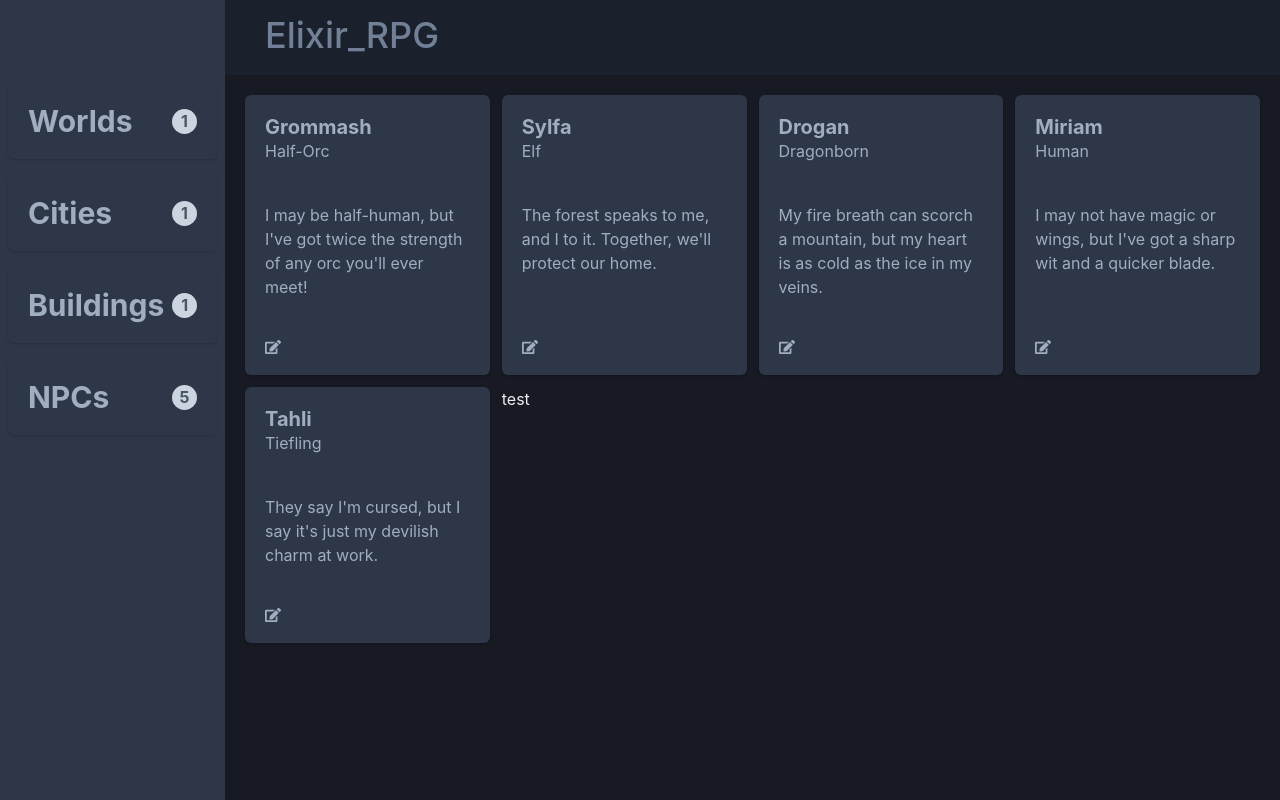
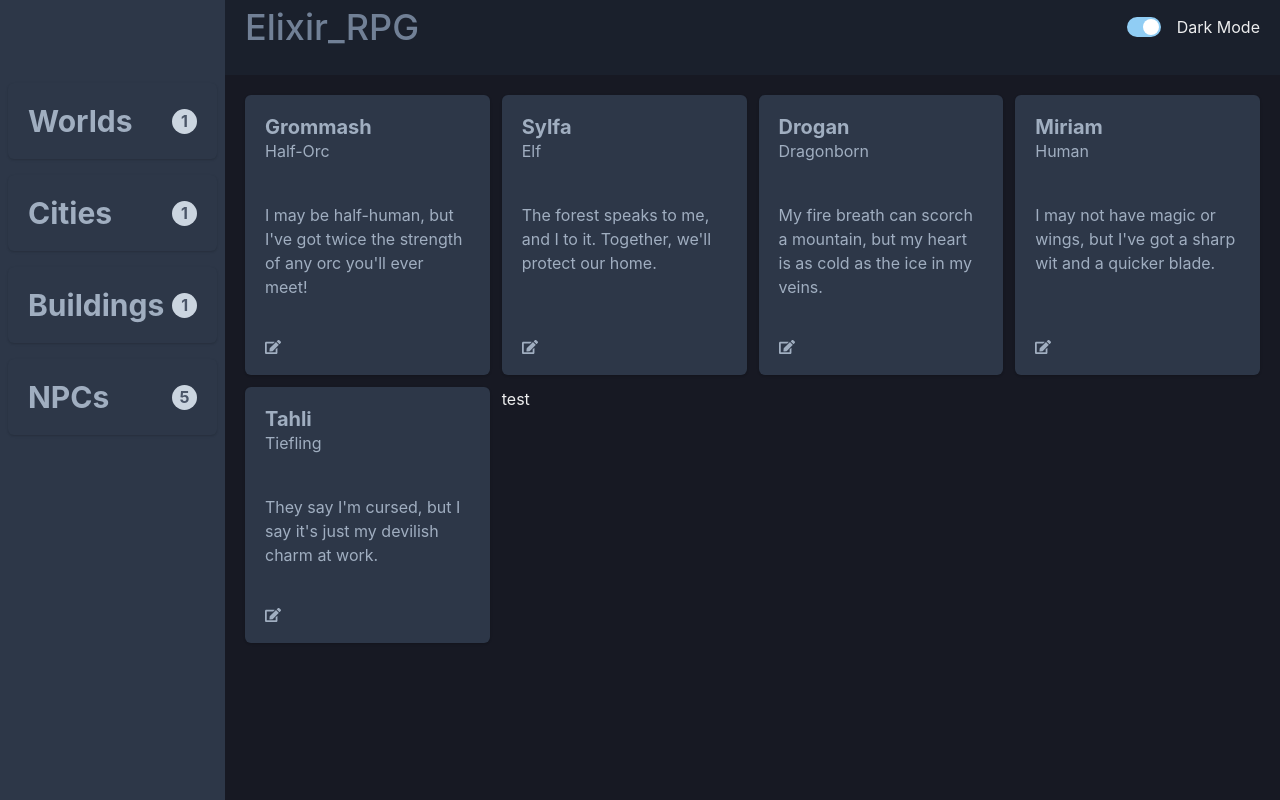
Before and after one commit to xBromsson/elixir_rpg, a React (Vite) app: page / in a window 1280 px wide. Built offline with nearby package versions, Linux system fonts and the light colour scheme.

Commit message:
minor styling adjustments

```diff
--- a/src/App.jsx
+++ b/src/App.jsx
@@ -1,6 +1,7 @@
-import { Grid, GridItem, Text } from "@chakra-ui/react";
+import { Grid, GridItem, HStack, Text } from "@chakra-ui/react";
 import CardGrid from "./components/CardGrid";
 import CategoryList from "./components/CategoryList";
+import ColorModeSwitch from "./components/ColorModeSwitch";
 
 function App() {
   return (
@@ -15,10 +16,13 @@ function App() {
         <Text h={"75px"}></Text>
         <CategoryList></CategoryList>
       </GridItem>
-      <GridItem bg="gray.800" area={"header"}>
-        <Text color="gray.500" pl={10} pt={2} fontSize="4xl" fontWeight={500}>
-          Elixir_RPG
-        </Text>
+      <GridItem bg="gray.800" area={"header"} px={5}>
+        <HStack justifyContent={"space-between"}>
+          <Text color="gray.500" fontSize="4xl" fontWeight={500}>
+            Elixir_RPG
+          </Text>
+          <ColorModeSwitch></ColorModeSwitch>
+        </HStack>
       </GridItem>
       <GridItem bg="gray.900" area={"main"}>
         <CardGrid></CardGrid>
```
